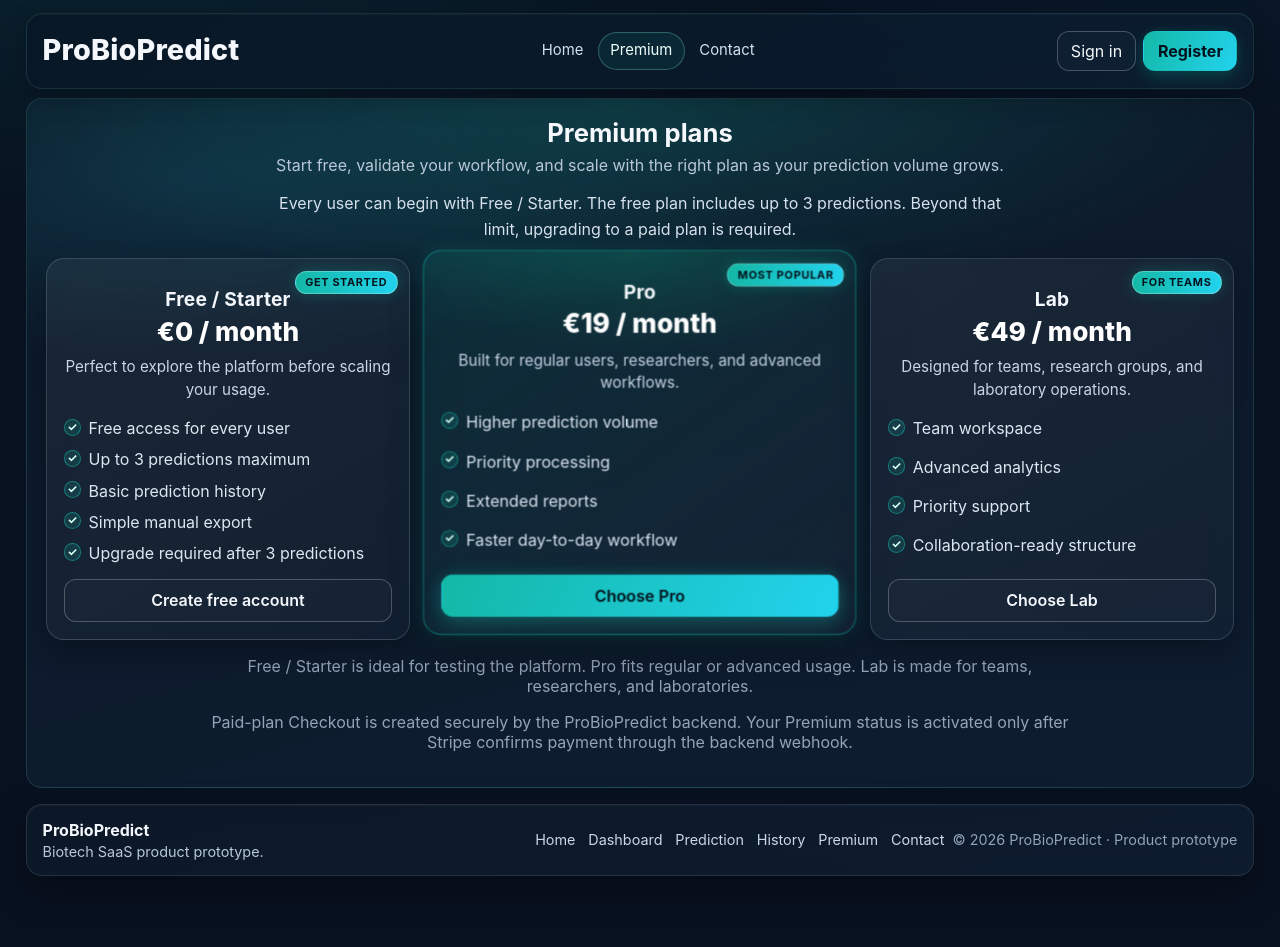
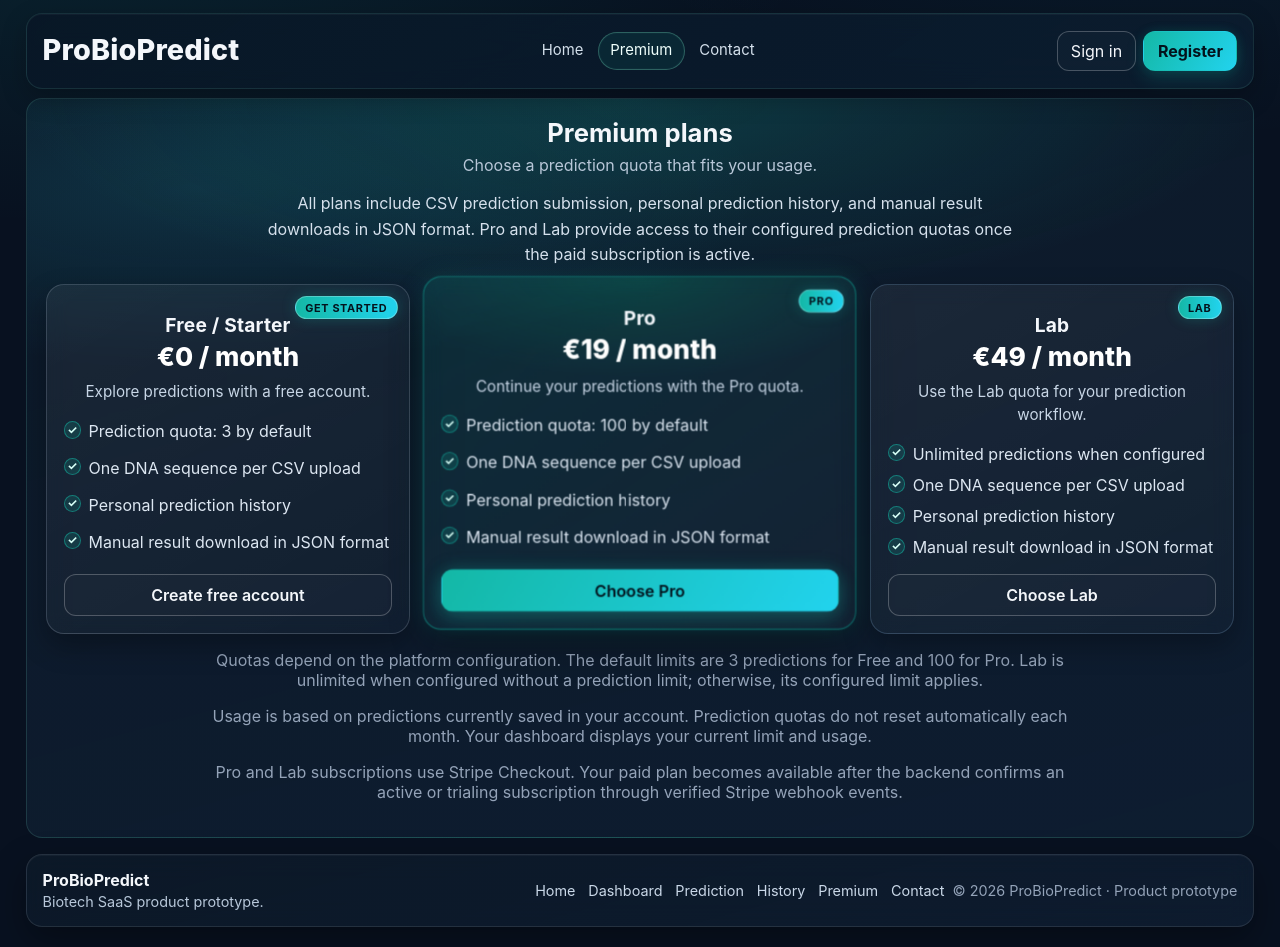
Before and after one commit to Ines-Oubabas/ProBioPredict, a React app in the folder frontend/: page /premium in a window 1280 px wide. Before the commit the page ends 897 px from the top, so only its background shows below. Built offline with nearby package versions, Linux system fonts and the light colour scheme; no server answers; the HTML template or start-up script is replaced by a standard one.

Commit message:
Improve prediction and premium UI

```diff
--- a/frontend/src/pages/Premium.jsx
+++ b/frontend/src/pages/Premium.jsx
@@ -3,6 +3,39 @@
 import { premiumPlans } from '../data/mockData'
 import { isAuthenticated } from '../services/authApi'
 import { createCheckoutSession } from '../services/billingApi'
+
+const planPresentation = {
+  free: {
+    badge: 'Get started',
+    description: 'Explore predictions with a free account.',
+    bullets: [
+      'Prediction quota: 3 by default',
+      'One DNA sequence per CSV upload',
+      'Personal prediction history',
+      'Manual result download in JSON format',
+    ],
+  },
+  pro: {
+    badge: 'Pro',
+    description: 'Continue your predictions with the Pro quota.',
+    bullets: [
+      'Prediction quota: 100 by default',
+      'One DNA sequence per CSV upload',
+      'Personal prediction history',
+      'Manual result download in JSON format',
+    ],
+  },
+  lab: {
+    badge: 'Lab',
+    description: 'Use the Lab quota for your prediction workflow.',
+    bullets: [
+      'Unlimited predictions when configured',
+      'One DNA sequence per CSV upload',
+      'Personal prediction history',
+      'Manual result download in JSON format',
+    ],
+  },
+}
 
 function getPlanKey(plan) {
   const name = plan?.name?.toLowerCase() || ''
@@ -57,14 +90,14 @@
           <h1 className="section-title">Premium plans</h1>
 
           <p className="section-subtitle">
-            Start free, validate your workflow, and scale with the right plan
-            as your prediction volume grows.
+            Choose a prediction quota that fits your usage.
           </p>
 
           <p className="premium-intro-copy">
-            Every user can begin with Free / Starter. The free plan includes up
-            to 3 predictions. Beyond that limit, upgrading to a paid plan is
-            required.
+            All plans include CSV prediction submission, personal prediction
+            history, and manual result downloads in JSON format.
+            Pro and Lab provide access to their configured prediction quotas
+            once the paid subscription is active.
           </p>
         </header>
 
@@ -83,6 +116,8 @@
             const isLab = planKey === 'lab'
             const isLoading = loadingPlan === planKey
 
+            const presentation = planPresentation[planKey || 'free']
+
             const toneClass = isPro
               ? 'plan-pro'
               : isStarter
@@ -92,14 +127,6 @@
                   : ''
 
             const highlightClass = plan.highlighted ? 'plan-highlight' : ''
-
-            const badgeLabel =
-              plan.badge ||
-              (isPro
-                ? 'Most popular'
-                : isStarter
-                  ? 'Get started'
-                  : 'For teams')
 
             let buttonLabel = plan.cta || 'Choose plan'
 
@@ -116,19 +143,18 @@
                 key={plan.name}
                 className={`premium-plan-card ${toneClass} ${highlightClass}`.trim()}
               >
-                <span className="plan-badge">{badgeLabel}</span>
+                <span className="plan-badge">{presentation.badge}</span>
 
                 <div className="plan-top">
                   <h3>{plan.name}</h3>
                   <p className="price">{plan.price}</p>
-
-                  {plan.description ? (
-                    <p className="plan-description">{plan.description}</p>
-                  ) : null}
+                  <p className="plan-description">
+                    {presentation.description}
+                  </p>
                 </div>
 
                 <ul className="premium-feature-list">
-                  {plan.bullets.map((item) => (
+                  {presentation.bullets.map((item) => (
                     <li key={item}>
                       <span className="feature-check" aria-hidden="true">
                         ✓
@@ -153,17 +179,23 @@
 
         <div className="premium-help-text section-space">
           <p className="muted">
-            Free / Starter is ideal for testing the platform. Pro fits regular
-            or advanced usage. Lab is made for teams, researchers, and
-            laboratories.
+            Quotas depend on the platform configuration. The default limits
+            are 3 predictions for Free and 100 for Pro. Lab is unlimited
+            when configured without a prediction limit; otherwise, its
+            configured limit applies.
+          </p>
+          <p className="muted">
+            Usage is based on predictions currently saved in your account.
+            Prediction quotas do not reset automatically each month.
+            Your dashboard displays your current limit and usage.
           </p>
         </div>
 
         <div className="premium-footnote section-space">
           <p className="muted">
-            Paid-plan Checkout is created securely by the ProBioPredict backend.
-            Your Premium status is activated only after Stripe confirms payment
-            through the backend webhook.
+            Pro and Lab subscriptions use Stripe Checkout. Your paid plan
+            becomes available after the backend confirms an active or
+            trialing subscription through verified Stripe webhook events.
           </p>
         </div>
       </section>
```
Also changed, not shown: frontend/src/pages/PredictionForm.jsx (+130 -63 lines).
